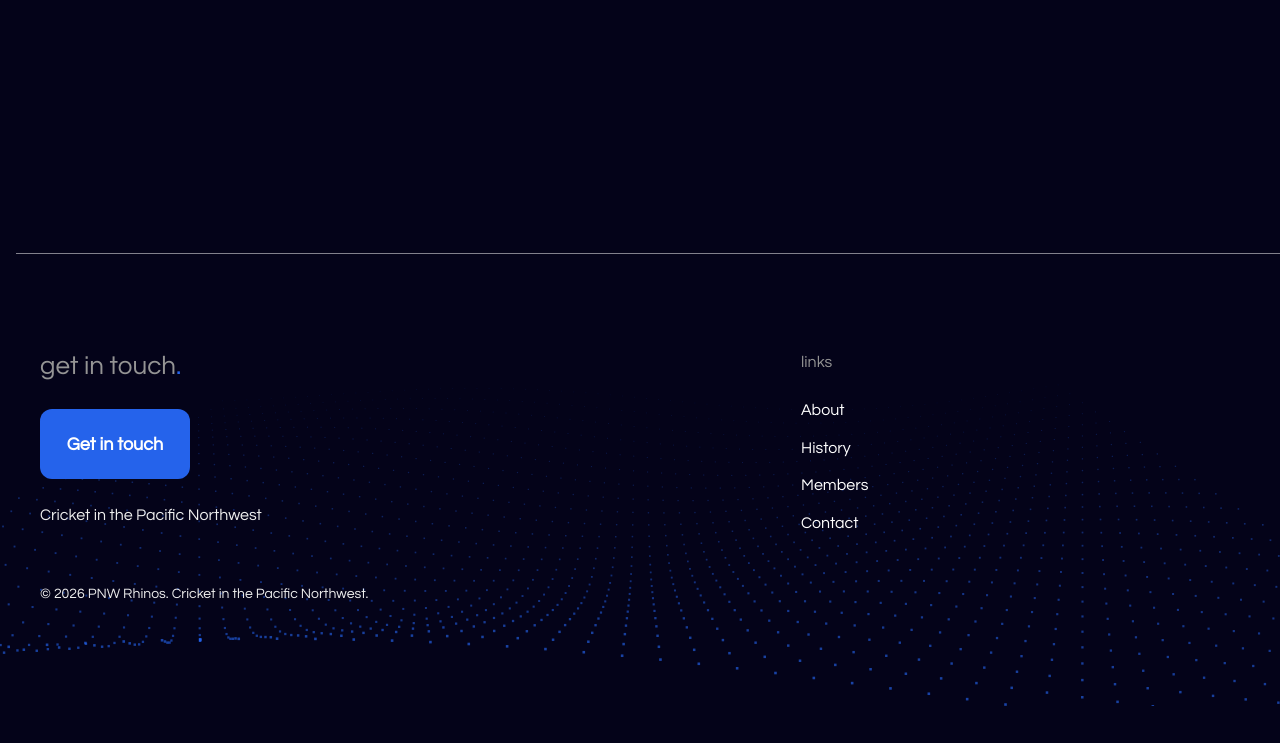
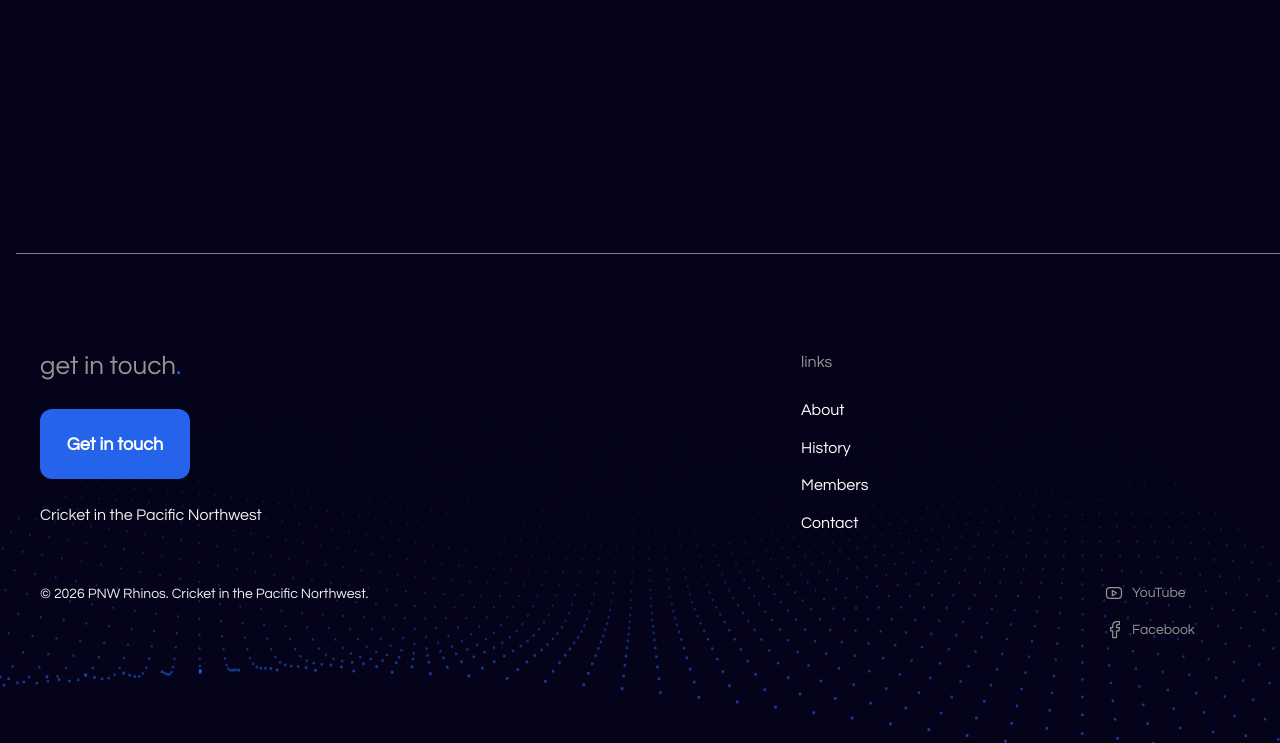
Before and after one commit to shivapbhusal/pnw_rhinos, an Astro site: page / in a window 1280 px wide. Shown: the part 4880-5623 px from the top of the page. Before the commit the page ends 5586 px from the top, so only its background shows below. Built offline with nearby package versions, Linux system fonts and the light colour scheme; Astro itself is replaced by a stand-in of ours; a web font is replaced by a local one.

Commit message:
added fb and Youtube

```diff
--- a/src/components/Footer.astro
+++ b/src/components/Footer.astro
@@ -1,6 +1,7 @@
 ---
 /** 13. Footer over an animated 3D field of dots (canvas, src/scripts/scenes.ts). */
 import { SITE } from "../config";
+import Icon from "./Icon.astro";
 
 const year = new Date().getFullYear();
 ---
@@ -37,7 +38,10 @@ const year = new Date().getFullYear();
       <ul class="f-social">
         {SITE.social.map((s) => (
           <li>
-            <a href={s.href} class="f-small" rel="noopener" target="_blank">{s.label}</a>
+            <a href={s.href} class="f-small" rel="noopener" target="_blank">
+              <Icon name={s.icon} size={20} />
+              <span>{s.label}</span>
+            </a>
           </li>
         ))}
       </ul>
@@ -122,6 +126,9 @@ const year = new Date().getFullYear();
     color: var(--c-ink);
   }
   .f-small {
+    display: inline-flex;
+    align-items: center;
+    gap: 0.5rem;
     font-size: 14px;
     color: var(--c-muted);
   }
--- a/src/components/icons.ts
+++ b/src/components/icons.ts
@@ -16,6 +16,10 @@ export const ICONS = {
   clock: '<circle cx="12" cy="12" r="9"/><path d="M12 7v5l3.5 2"/>',
   linkedin:
     '<rect x="3" y="3" width="18" height="18" rx="3"/><path d="M8 10.5V17M8 7.2v.1M12 17v-3.8c0-1.6 1-2.7 2.4-2.7s2.1 1 2.1 2.7V17M12 10.5V17"/>',
+  facebook:
+    '<path d="M15 21v-8h3l.5-4H15V7c0-1.1.4-1.5 1.7-1.5h1.7V2h-3c-3.2 0-4.9 1.8-4.9 5v2H8v4h2.5v8z"/>',
+  youtube:
+    '<rect x="3" y="5.5" width="18" height="13" rx="4"/><path d="m10 9 5 3.1-5 3.1z"/>',
   github:
     '<path d="M9 19c-4 1.3-4-2-5.6-2.5M14.6 21v-3.2a2.8 2.8 0 0 0-.8-2.2c2.6-.3 5.4-1.3 5.4-5.8a4.5 4.5 0 0 0-1.2-3.1 4.2 4.2 0 0 0-.1-3.1s-1-.3-3.3 1.2a11.4 11.4 0 0 0-6 0C6.3 3.3 5.3 3.6 5.3 3.6a4.2 4.2 0 0 0-.1 3.1A4.5 4.5 0 0 0 4 9.8c0 4.5 2.7 5.5 5.4 5.8a2.8 2.8 0 0 0-.8 2.2V21"/>',
 } as const;
--- a/src/config.ts
+++ b/src/config.ts
@@ -8,7 +8,10 @@ export const SITE = {
   lang: "en",
   locale: "en_US",
   areaServed: "Pacific Northwest",
-  social: [] as { label: string; href: string }[],
+  social: [
+    { label: "YouTube", href: "http://www.youtube.com/@EverestWarriors", icon: "youtube" },
+    { label: "Facebook", href: "https://www.facebook.com/p/Everest-Warriors-61557209922474/", icon: "facebook" },
+  ],
   theme: { accent: "#2563eb", accentText: "#ffffff" },
   formgong: {
     accessKey: "fk_your_access_key",
```
Also changed, not shown: 9 other files.
